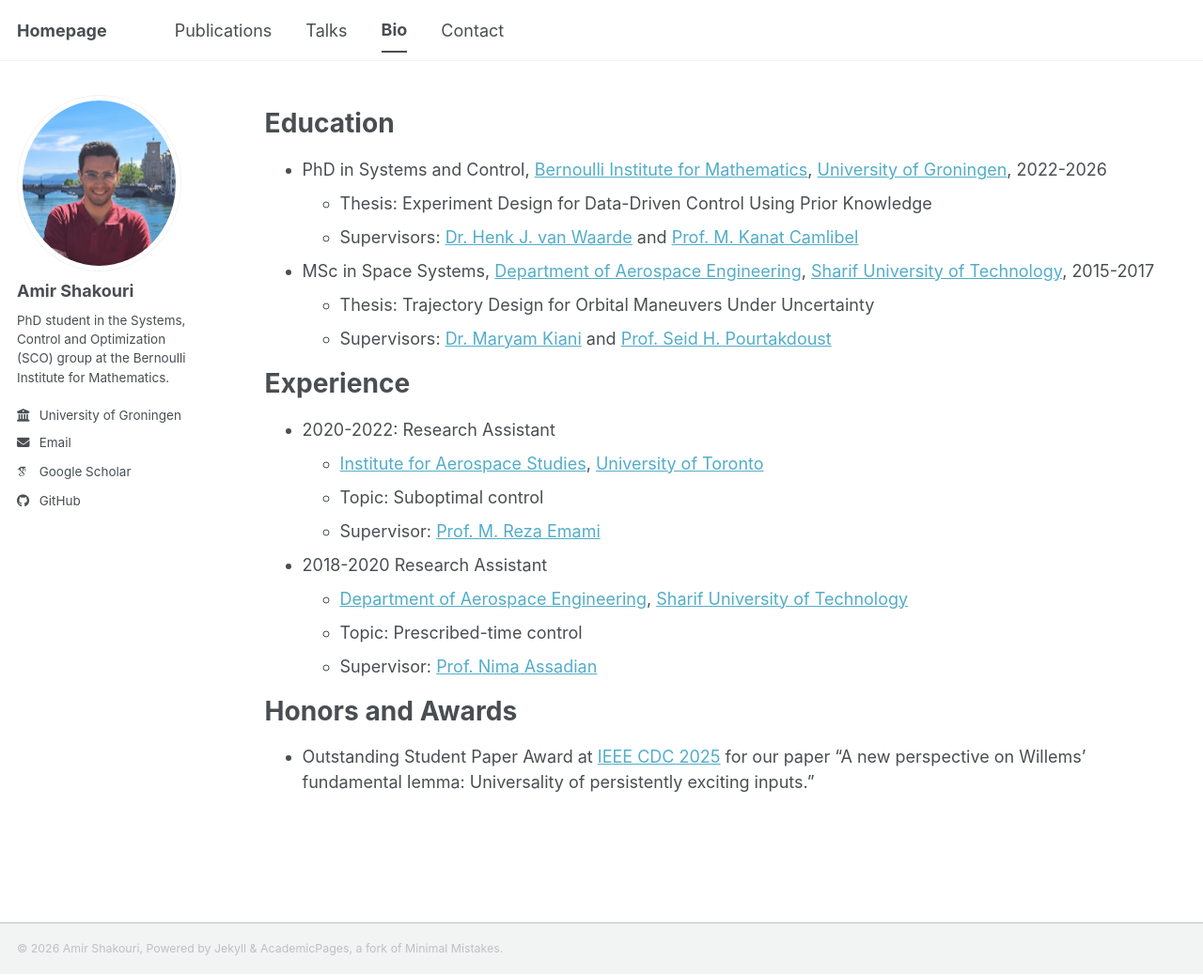
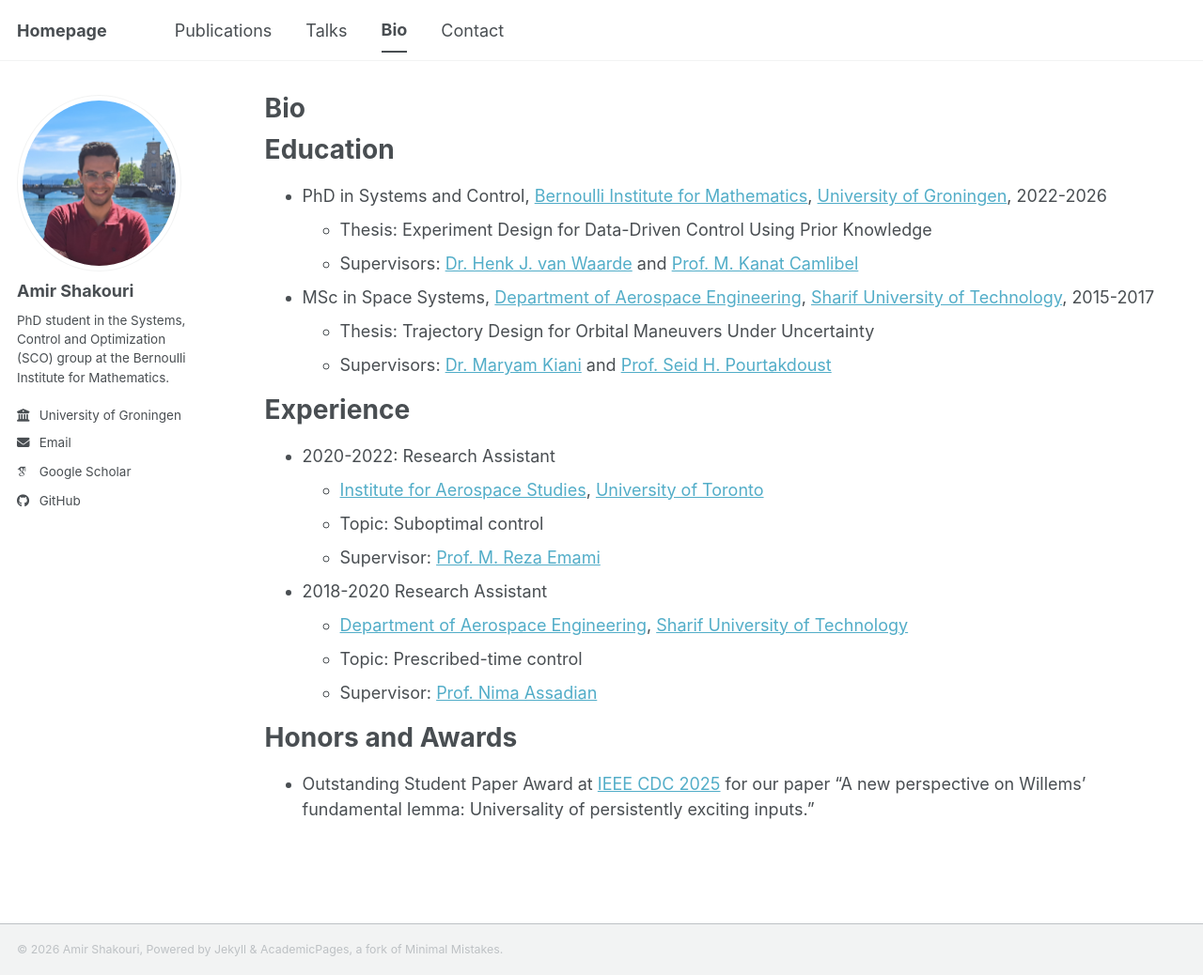
Before and after one commit to a-shakouri/a-shakouri.github.io, a Jekyll site: the page built from _pages/cv.md, in a window 1280 px wide and 1038 px high. Shown: the whole window at 94% size. Built offline with Jekyll 4.4.1, drawn with Linux system fonts in a browser that asks for light colours; some web fonts are replaced; a script bundle is joined from its source files by our own code; library files that are not in the unit come from our copies.

Commit message:
Update cv.md

```diff
--- a/_pages/cv.md
+++ b/_pages/cv.md
@@ -1,13 +1,12 @@
 ---
 layout: archive
-title:
+title: "Bio"
 permalink: /cv/
-author_profile: true
-redirect_from:
-  - /resume
+
+
 ---
 
-{% include base_path %}
+
 
 Education
 ======
```
